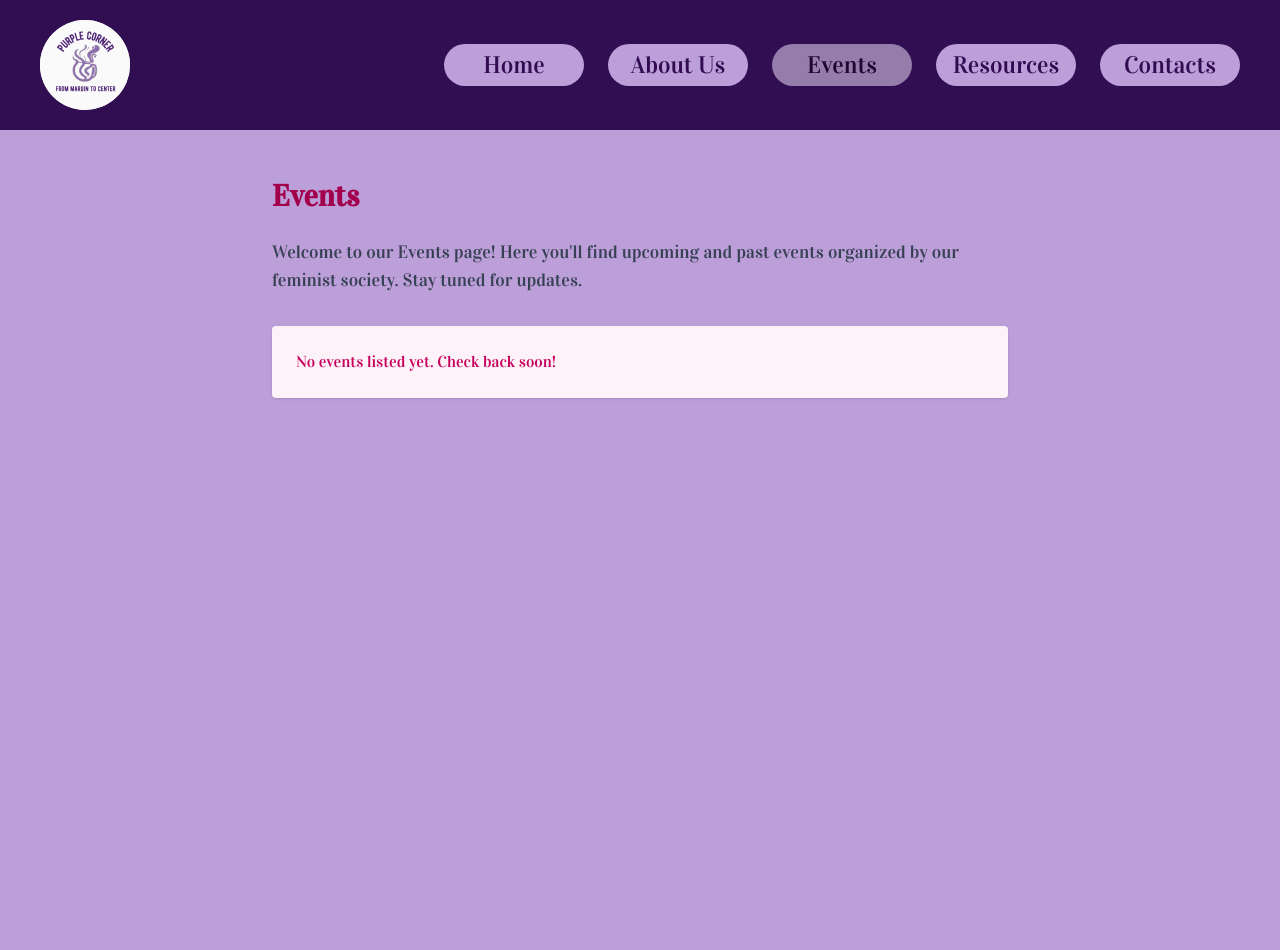
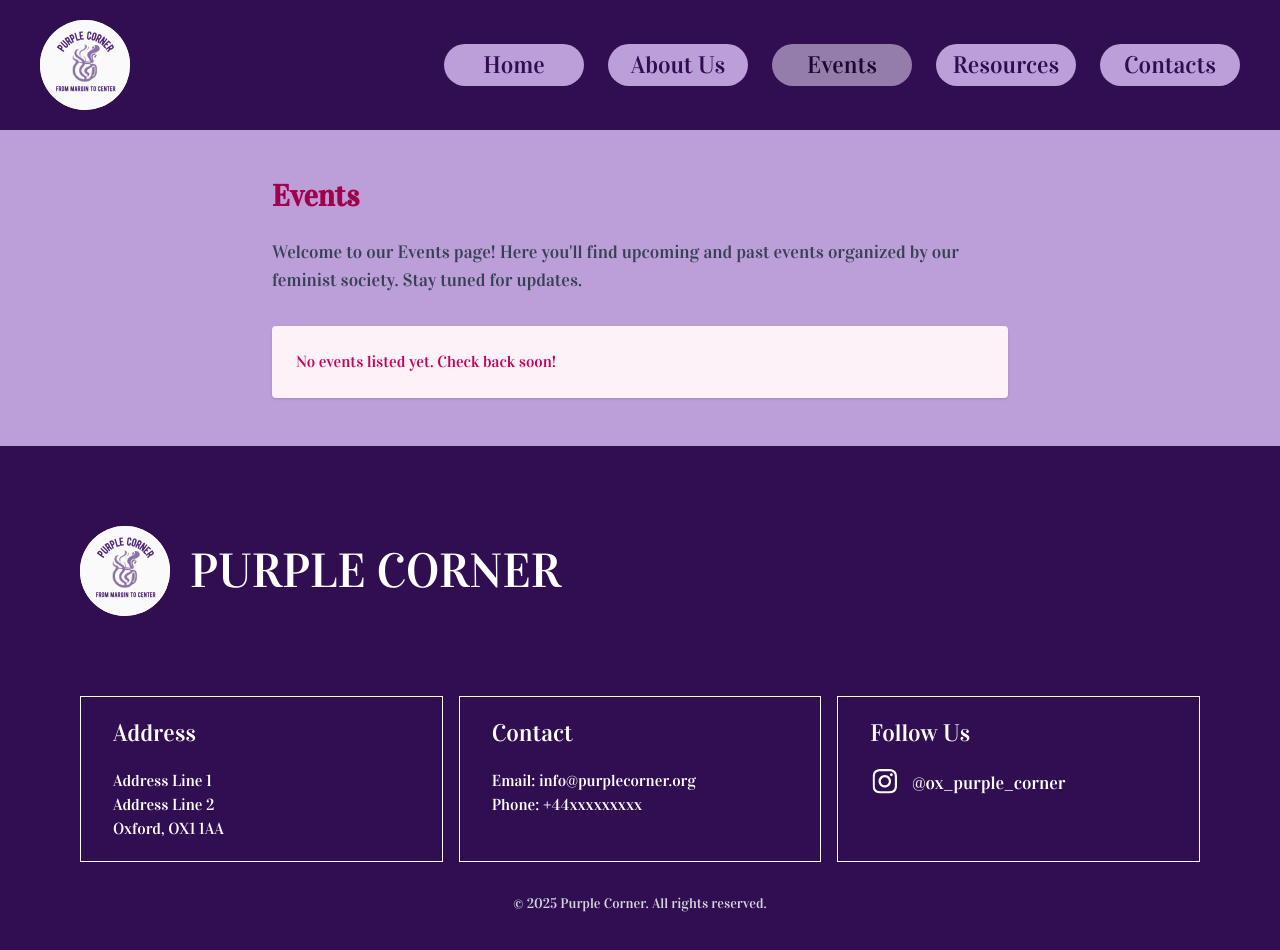
Before and after one commit to andr3wtn/purple-corner, a Next.js app: page /events in a window 1280 px wide. Shown: the top 950 px of the page. Before the commit the page ends 800 px from the top, so only its background shows below. Built offline with nearby package versions, Linux system fonts and the light colour scheme.

Commit message:
Feat: Added footer to events & resources main pages

```diff
--- a/src/app/events/page.tsx
+++ b/src/app/events/page.tsx
@@ -1,5 +1,6 @@
 import React from "react";
 import Header from "@/components/Header"
+import Footer from "@/components/Footer"
 
 export default function EventsPage() {
   return (
@@ -11,6 +12,8 @@ export default function EventsPage() {
         {/* TODO: List of events will go here */}
         <div className="mt-8 p-6 bg-pink-50 rounded shadow text-pink-700">No events listed yet. Check back soon!</div>
       </div>
+
+      <Footer />
     </>
 
   );
--- a/src/app/resources/page.tsx
+++ b/src/app/resources/page.tsx
@@ -1,5 +1,6 @@
 import React from "react";
 import Header from "@/components/Header"
+import Footer from "@/components/Footer"
 
 export default function ResourcesPage() {
   return (
@@ -9,8 +10,9 @@ export default function ResourcesPage() {
         <h1 className="text-3xl font-bold text-pink-800 mb-6">Resources</h1>
         <p className="mb-4 text-lg text-gray-700">Welcome to our Resources page! Here you&apos;ll find helpful links, articles, and materials curated by our feminist society.</p>
         {/* TODO: List of resources will go here */}
-      <div className="mt-8 p-6 bg-pink-50 rounded shadow text-pink-700">No resources listed yet. Check back soon!</div>
-    </div>
+        <div className="mt-8 p-6 bg-pink-50 rounded shadow text-pink-700">No resources listed yet. Check back soon!</div>
+      </div>
+      <Footer />
     </>
 
   );
```
